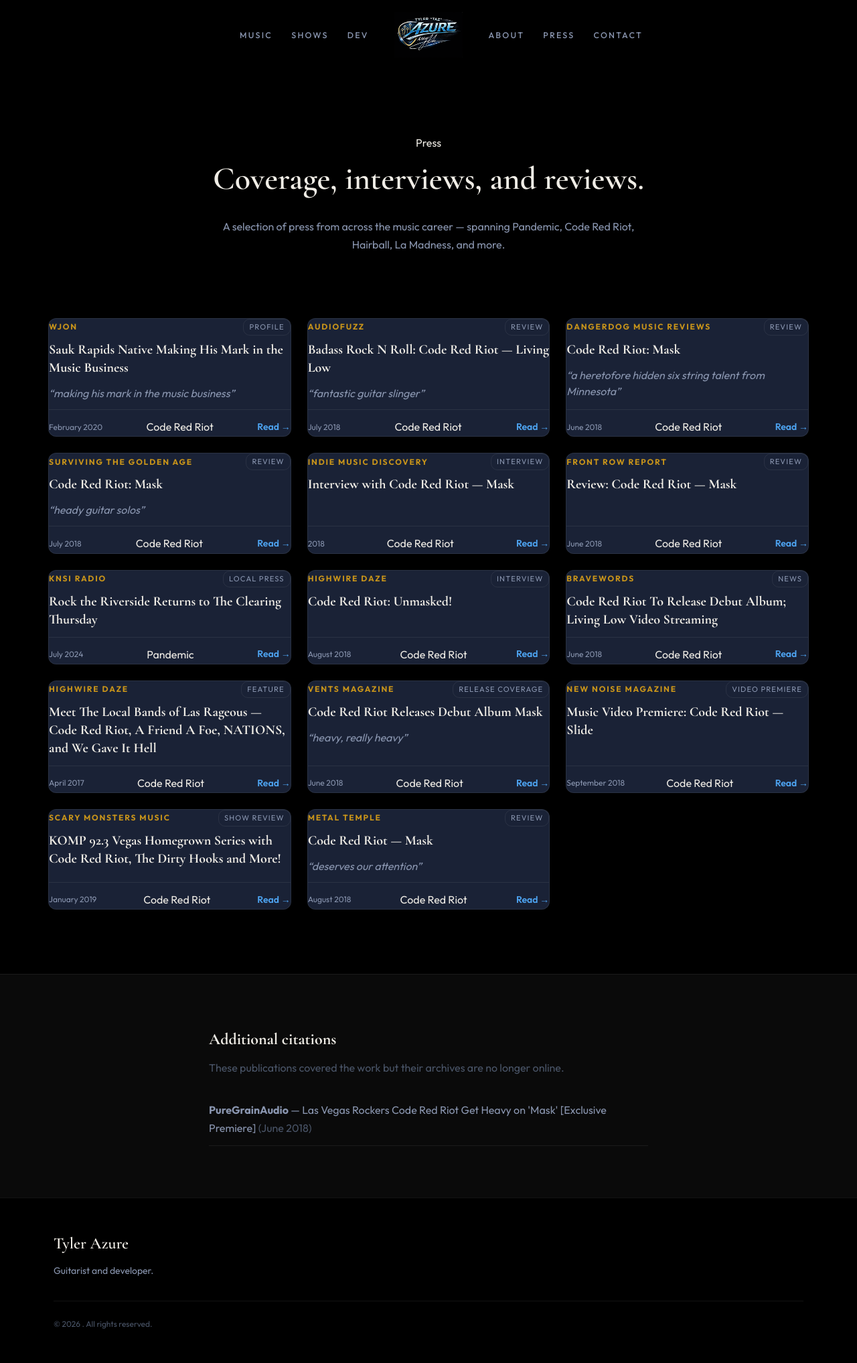
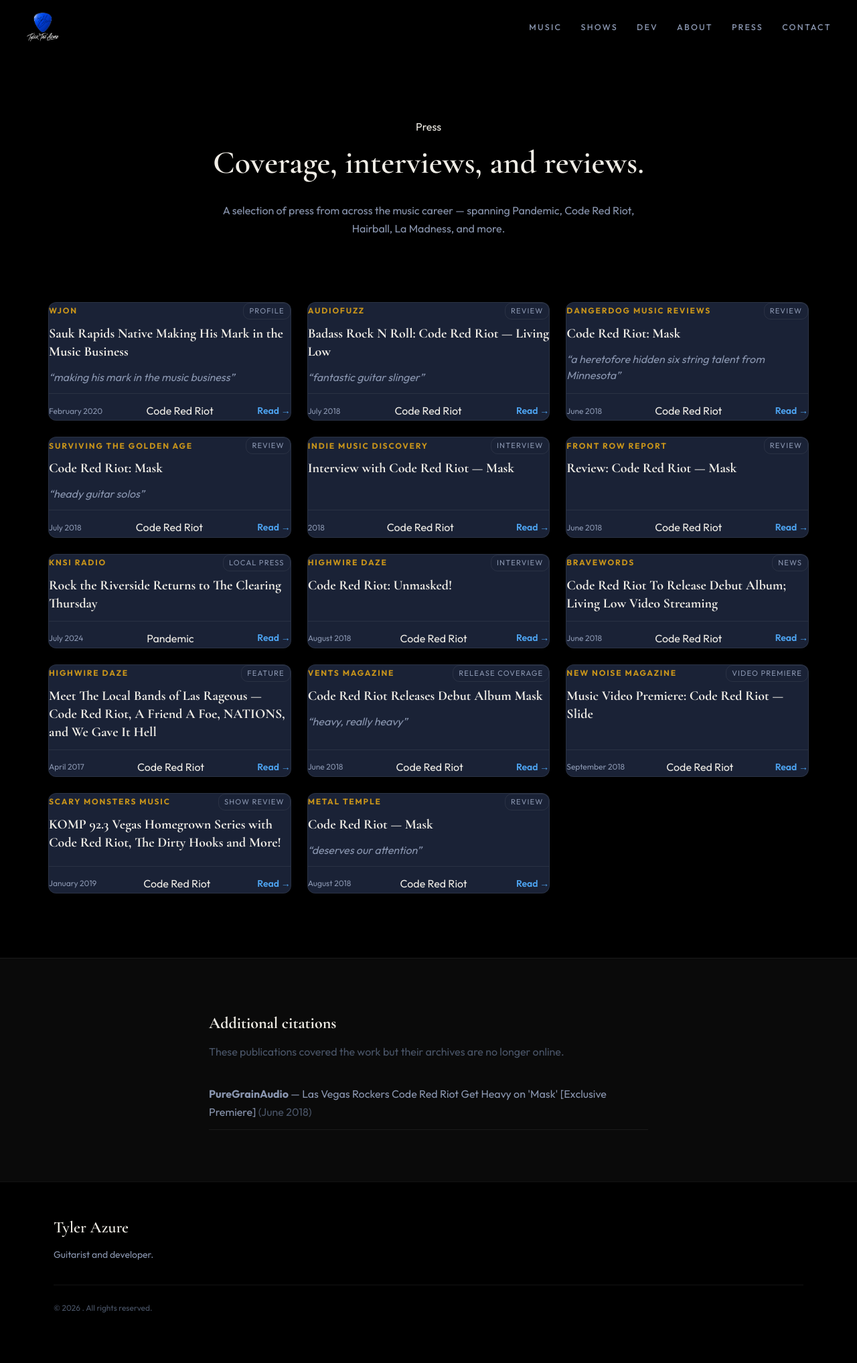
Before and after one commit to taz2022/tylertazazure.com, a Flask app: page /press in a window 1280 px wide. Shown: the whole page at 67% size. After the commit the page ends 1960 px from the top, so only its background shows below. Run offline with Flask 3, Linux system fonts and the light colour scheme.

Commit message:
Navbar logo-left layout, new logo, Shows page with 47 gigs
- Navbar restructured: logo on far left, all links on right
- New logo from photos/Logo.png replaces old centered logo
- Add /shows page with all 2026 gigs imported from Gigs.xlsx
- Shows display date, venue, city, time, and band name

Co-Authored-By: Claude Opus 4.6 (1M context) <noreply@anthropic.com>

```diff
--- a/app/static/css/page-hub.css
+++ b/app/static/css/page-hub.css
@@ -336,12 +336,23 @@
 }
 
 .show-card__date {
+  display: flex;
+  flex-direction: column;
+  align-items: center;
+  min-width: 70px;
+}
+
+.show-card__month {
   font-family: var(--font-display);
   font-size: var(--text-xl);
   font-weight: 600;
   color: var(--color-gold-light);
   white-space: nowrap;
-  min-width: 120px;
+}
+
+.show-card__year {
+  font-size: var(--text-xs);
+  color: var(--color-text-faint);
 }
 
 .show-card__details {
@@ -366,6 +377,12 @@
   text-transform: uppercase;
   letter-spacing: 0.1em;
   color: var(--color-blue-light);
+  margin-right: var(--space-3);
+}
+
+.show-card__time {
+  font-size: var(--text-xs);
+  color: var(--color-text-faint);
 }
 
 .shows-empty {
--- a/app/static/css/styles.css
+++ b/app/static/css/styles.css
@@ -285,14 +285,14 @@ button {
 }
 
 /* ─────────────────────────────────────────────────────────── */
-/* NAVBAR v2 — center logo with mix-blend-mode                */
+/* NAVBAR — logo left, links right                            */
 /* ─────────────────────────────────────────────────────────── */
 
 :root {
-  --navbar-h: 104px;
-  --navbar-h-scrolled: 72px;
-  --navbar-logo-h: 68px;
-  --navbar-logo-h-scrolled: 44px;
+  --navbar-h: 80px;
+  --navbar-h-scrolled: 64px;
+  --navbar-logo-h: 52px;
+  --navbar-logo-h-scrolled: 38px;
 }
 
 .navbar {
@@ -324,19 +324,51 @@ button {
   padding: 0 clamp(1rem, 3vw, 2.5rem);
   display: flex;
   align-items: center;
-  justify-content: center;
+  justify-content: space-between;
   gap: clamp(1rem, 3vw, 2.5rem);
 }
 
-.navbar__group {
-  flex: 1 1 0;
+.navbar__brand {
+  flex: 0 0 auto;
   display: flex;
   align-items: center;
-  min-width: 0;
-}
-
-.navbar__group--left  { justify-content: flex-end; }
-.navbar__group--right { justify-content: flex-start; }
+  padding: 0;
+  line-height: 0;
+  transition: opacity var(--duration) var(--ease),
+              transform var(--duration) var(--ease);
+}
+
+.navbar__brand:hover { opacity: 0.92; }
+.navbar__brand:active { transform: scale(0.98); }
+
+.navbar__logo,
+.navbar img.navbar__logo {
+  display: block;
+  height: var(--navbar-logo-h);
+  max-height: var(--navbar-logo-h);
+  width: auto;
+  max-width: 200px;
+  object-fit: contain;
+  mix-blend-mode: screen;
+  filter: drop-shadow(0 2px 10px rgba(0, 0, 0, 0.3));
+  transition:
+    height var(--duration) var(--ease),
+    filter var(--duration) var(--ease);
+}
+
+.navbar.scrolled .navbar__logo {
+  height: var(--navbar-logo-h-scrolled);
+  max-height: var(--navbar-logo-h-scrolled);
+}
+
+.navbar__brand:hover .navbar__logo {
+  filter: drop-shadow(0 2px 14px rgba(30, 126, 212, 0.5));
+}
+
+.navbar__nav {
+  display: flex;
+  align-items: center;
+}
 
 .navbar__links {
   display: flex;
@@ -382,44 +414,6 @@ button {
 .navbar__link.active::after {
   width: 100%;
   left: 0;
-}
-
-.navbar__brand {
-  flex: 0 0 auto;
-  display: flex;
-  align-items: center;
-  justify-content: center;
-  padding: 0;
-  line-height: 0;
-  transition: opacity var(--duration) var(--ease),
-              transform var(--duration) var(--ease);
-}
-
-.navbar__brand:hover { opacity: 0.92; }
-.navbar__brand:active { transform: scale(0.98); }
-
-.navbar__logo,
-.navbar img.navbar__logo {
-  display: block;
-  height: var(--navbar-logo-h);
-  max-height: var(--navbar-logo-h);
-  width: auto;
-  max-width: clamp(140px, 22vw, 260px);
-  object-fit: contain;
-  mix-blend-mode: screen;
-  filter: drop-shadow(0 2px 10px rgba(0, 0, 0, 0.3));
-  transition:
-    height var(--duration) var(--ease),
-    filter var(--duration) var(--ease);
-}
-
-.navbar.scrolled .navbar__logo {
-  height: var(--navbar-logo-h-scrolled);
-  max-height: var(--navbar-logo-h-scrolled);
-}
-
-.navbar__brand:hover .navbar__logo {
-  filter: drop-shadow(0 2px 14px rgba(30, 126, 212, 0.5));
 }
 
 /* ── Mobile hamburger ──────────────────────────────────────── */
@@ -509,30 +503,15 @@ button {
 /* ── Responsive navbar ────────────────────────────────────── */
 @media (max-width: 900px) {
   :root {
-    --navbar-h: 76px;
-    --navbar-h-scrolled: 60px;
-    --navbar-logo-h: 46px;
-    --navbar-logo-h-scrolled: 34px;
+    --navbar-h: 68px;
+    --navbar-h-scrolled: 56px;
+    --navbar-logo-h: 40px;
+    --navbar-logo-h-scrolled: 32px;
   }
 
-  .navbar__group { display: none; }
-
-  .navbar__inner {
-    justify-content: space-between;
-    padding: 0 1rem;
-  }
-
-  .navbar__brand {
-    flex: 1;
-    justify-content: center;
-  }
+  .navbar__nav { display: none; }
 
   .navbar__toggle { display: flex; }
-
-  .navbar__inner::before {
-    content: "";
-    flex: 0 0 40px;
-  }
 }
 
 /* ── Hero ──────────────────────────────────────────────────── */
--- a/app/templates/partials/navbar.html
+++ b/app/templates/partials/navbar.html
@@ -1,20 +1,15 @@
 <header class="navbar" id="navbar" role="banner">
   <div class="navbar__inner">
-    <nav class="navbar__group navbar__group--left" aria-label="Primary left">
-      <ul class="navbar__links" role="list">
-        {% for item in nav.left %}
-        <li><a href="{{ item.href }}" class="navbar__link">{{ item.label }}</a></li>
-        {% endfor %}
-      </ul>
-    </nav>
-
     <a href="/" class="navbar__brand" aria-label="Tyler Azure — Home">
       <img src="{{ url_for('static', filename='images/logo.png') }}"
            alt="Tyler Azure" class="navbar__logo" />
     </a>
 
-    <nav class="navbar__group navbar__group--right" aria-label="Primary right">
+    <nav class="navbar__nav" aria-label="Primary">
       <ul class="navbar__links" role="list">
+        {% for item in nav.left %}
+        <li><a href="{{ item.href }}" class="navbar__link">{{ item.label }}</a></li>
+        {% endfor %}
         {% for item in nav.right %}
         <li><a href="{{ item.href }}" class="navbar__link">{{ item.label }}</a></li>
         {% endfor %}
```
Also changed, not shown: app/content.py (+47 -2 lines), app/templates/shows.html (+7 -1 lines), app/static/images/logo.png.
